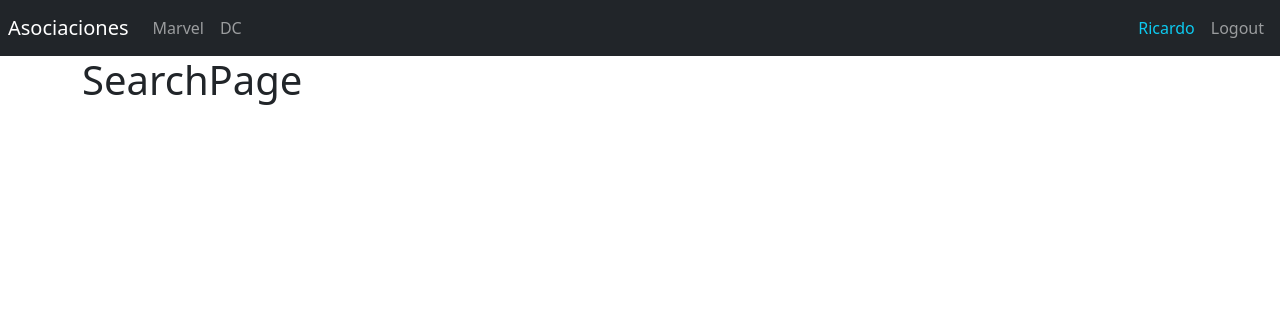
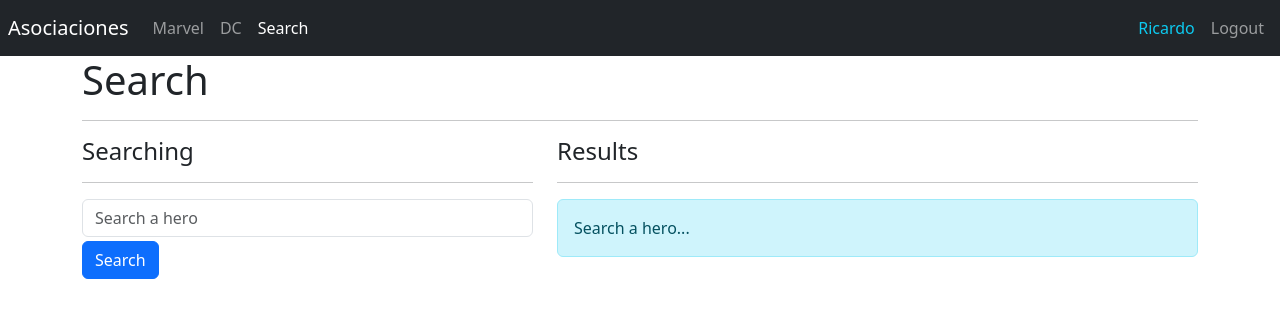
Before and after one commit to RicardoAlustiza/heroes-app, a React (Vite) app: page /search in a window 1280 px wide. Shown: the top 318 px of the page. Built offline with nearby package versions, Linux system fonts and the light colour scheme.

Commit message:
Add search component

```diff
--- a/index.html
+++ b/index.html
@@ -5,7 +5,8 @@
     <link rel="icon" type="image/svg+xml" href="/vite.svg" />
     <meta name="viewport" content="width=device-width, initial-scale=1.0" />
     <link rel="stylesheet" href="https://cdn.jsdelivr.net/npm/bootstrap@5.3.3/dist/css/bootstrap.min.css" />
-    <title>Vite + React</title>
+    <link rel="stylesheet" href="https://cdnjs.cloudflare.com/ajax/libs/animate.css/4.1.1/animate.min.css"/>
+    <title>Hero App</title>
   </head>
   <body>
     <div id="root"></div>
--- a/package.json
+++ b/package.json
@@ -10,6 +10,7 @@
     "preview": "vite preview"
   },
   "dependencies": {
+    "query-string": "^9.1.0",
     "react": "^18.3.1",
     "react-dom": "^18.3.1",
     "react-router-dom": "6"
--- a/src/heroes/components/HeroCard.jsx
+++ b/src/heroes/components/HeroCard.jsx
@@ -13,7 +13,7 @@
     const charactersByHero = <p>{characters}</p>
 
     return (
-        <div className="col">
+        <div className="col animate__animated animate__fadeIn">
             <div className="card">
                 <div className="row no-gutters">
                     <div className="col-4">
--- /dev/null
+++ b/src/heroes/helpers/getHeroesByName.js
@@ -0,0 +1,11 @@
+import { HeroesData } from "../data/HeroesData";
+
+export const getHeroesByName = ( name = '' ) => {
+
+    name = name.toLocaleLowerCase().trim();
+
+    if(name.length === 0) return [];
+
+    return HeroesData.filter( hero => hero.superhero.toLocaleLowerCase().includes( name ));
+
+}
--- a/src/heroes/helpers/index.js
+++ b/src/heroes/helpers/index.js
@@ -1,2 +1,3 @@
 export * from './getHeroesByPublisher';
 export * from './getHeroById';
+export * from './getHeroesByName';
--- a/src/heroes/pages/HeroPage.jsx
+++ b/src/heroes/pages/HeroPage.jsx
@@ -20,7 +20,11 @@
   return (
     <div className="row mt-5">
       <div className="col-4">
-        <img src={`/assets/heroes/${id}.jpg`} alt={hero.superhero} className="img-thumbnail" />
+        <img
+          src={`/assets/heroes/${id}.jpg`}
+          alt={hero.superhero}
+          className="img-thumbnail animate__animated animate__fadeInLeft"
+        />
       </div>
       <div className="col-8">
         <h3>{hero.superhero}</h3>
--- a/src/heroes/pages/SearchPage.jsx
+++ b/src/heroes/pages/SearchPage.jsx
@@ -1,5 +1,70 @@
+import { HeroCard } from '../components';
+import { useForm } from '../../hooks/useForm';
+import { useNavigate, useLocation } from 'react-router-dom';
+import queryString from 'query-string';
+import { getHeroesByName } from '../helpers';
+
 export const SearchPage = () => {
+
+  const navigate = useNavigate();
+  const location = useLocation();
+
+  const {q = ''} = queryString.parse( location.search );
+  const heroes = getHeroesByName(q);
+
+  const { searchText, onInputChange } = useForm({
+    searchText: q
+  })
+
+  const onSearchSubmit = (e) => {
+    e.preventDefault();
+
+    //if( searchText.trim().length <= 1 ) return;
+
+    navigate(`?q=${ searchText }`);
+  }
+
+
   return (
-    <h1>SearchPage</h1>
+    <>
+      <h1>Search</h1>
+      <hr />
+
+      <div className="row">
+        <div className="col-5">
+          <h4>Searching</h4>
+          <hr />
+
+          <form onSubmit={ onSearchSubmit }>
+            <input type="text"
+              placeholder="Search a hero"
+              className="form-control"
+              name="searchText"
+              autoComplete="off"
+              value={ searchText }
+              onChange={ onInputChange }
+            />
+
+            <button className="btn btn-primary mt-1">Search</button>
+          </form>
+        </div>
+        <div className="col-7">
+          <h4>Results</h4>
+          <hr />
+
+          {
+            (q === '')
+            ? <div className="alert alert-info">Search a hero...</div>
+            : (heroes.length === 0) && <div className="alert alert-danger">No results with <b>{q}</b></div>
+          }
+
+          {
+            heroes.map( hero => (
+              <HeroCard key={ hero.id } { ...hero } />
+            ))
+          }
+        </div>
+      </div>
+    </>
   )
 }
--- /dev/null
+++ b/src/hooks/useForm.js
@@ -0,0 +1,25 @@
+import { useState } from 'react';
+
+export const useForm = ( initialForm = {} ) => {
+
+    const [ formState, setFormState ] = useState( initialForm );
+
+    const onInputChange = ({ target }) => {
+        const { name, value } = target;
+        setFormState({
+            ...formState,
+            [ name ]: value
+        });
+    }
+
+    const onResetForm = () => {
+        setFormState( initialForm );
+    }
+
+    return {
+        ...formState,
+        formState,
+        onInputChange,
+        onResetForm,
+    }
+}
--- a/src/ui/components/NavbarComponent.jsx
+++ b/src/ui/components/NavbarComponent.jsx
@@ -38,6 +38,13 @@
                     >
                         DC
                     </NavLink>
+
+                    <NavLink
+                        className={ ({ isActive }) => `nav-item nav-link ${isActive ? 'active' : ''}` }
+                        to="/search"
+                    >
+                        Search
+                    </NavLink>
                 </div>
             </div>
 
```
Also changed, not shown: 1 other file (tests, documents, lock files or other folders).
